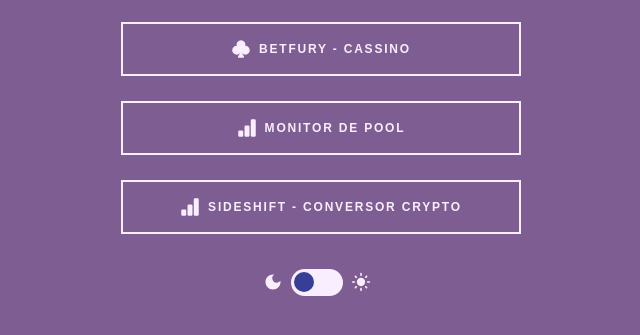
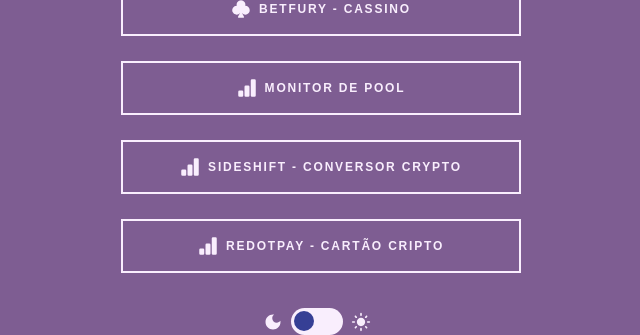
Before and after one commit to Tcryptohub/links, a plain HTML site: page index.html in a window 1280 px wide. Shown: the part 893-1228 px from the top of the page, without its empty margins (319-959 px from the left). Before the commit the page ends 1189 px from the top, so only its background shows below. Drawn offline with nearby package versions, Linux system fonts and the light colour scheme; files that its build step writes are made by us from their sources; a web font is replaced by a local one.

Commit message:
Update index.html

```diff
--- a/index.html
+++ b/index.html
@@ -132,6 +132,12 @@
                 <path d="M1 11a1 1 0 0 1 1-1h2a1 1 0 0 1 1 1v3a1 1 0 0 1-1 1H2a1 1 0 0 1-1-1zm5-4a1 1 0 0 1 1-1h2a1 1 0 0 1 1 1v7a1 1 0 0 1-1 1H7a1 1 0 0 1-1-1zm5-5a1 1 0 0 1 1-1h2a1 1 0 0 1 1 1v12a1 1 0 0 1-1 1h-2a1 1 0 0 1-1-1z"/>
                 </svg>
                 SideShift - Conversor crypto</a>
+
+                <a href="https://url.hk/i/en/j2t8a" target="_blank" class="btn btn-animation">
+                <svg xmlns="http://www.w3.org/2000/svg" width="16" height="16" fill="currentColor" class="bi bi-bar-chart-fill" viewBox="0 0 16 16">
+                <path d="M1 11a1 1 0 0 1 1-1h2a1 1 0 0 1 1 1v3a1 1 0 0 1-1 1H2a1 1 0 0 1-1-1zm5-4a1 1 0 0 1 1-1h2a1 1 0 0 1 1 1v7a1 1 0 0 1-1 1H7a1 1 0 0 1-1-1zm5-5a1 1 0 0 1 1-1h2a1 1 0 0 1 1 1v12a1 1 0 0 1-1 1h-2a1 1 0 0 1-1-1z"/>
+                </svg>
+                RedotPay - Cartão Cripto</a>
             </div>
         </div>
 
```
